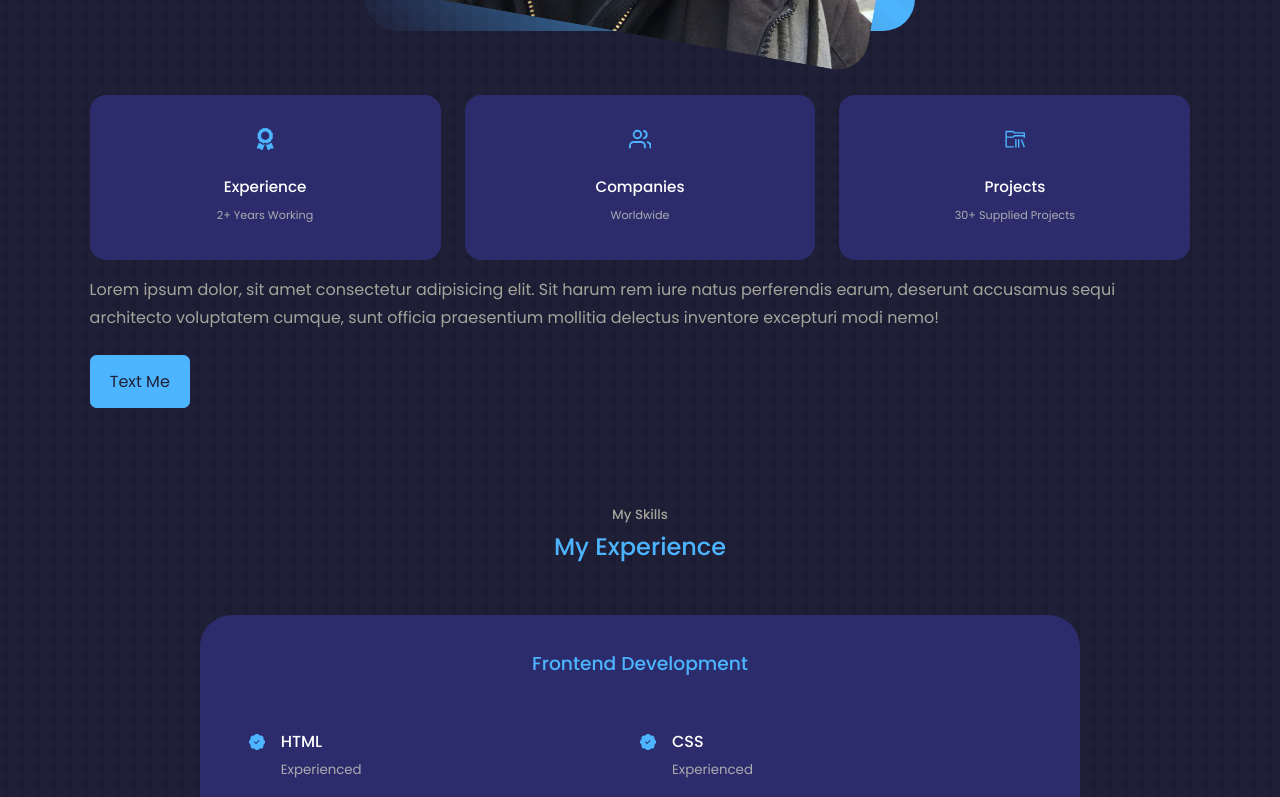
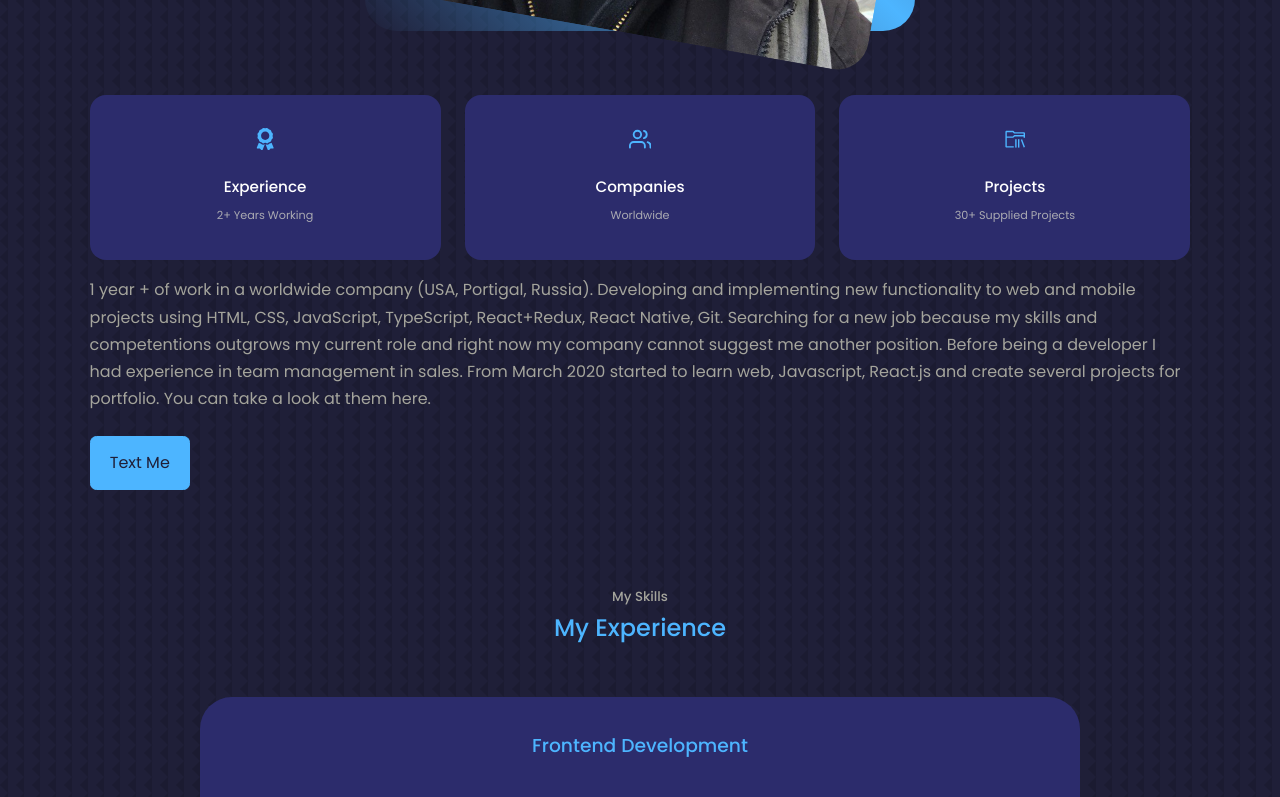
Before and after one commit to bthrsn/react-portfolio, a React (Create React App) app: page / in a window 1280 px wide. Shown: the part 1303-2100 px from the top of the page. Built offline with nearby package versions, Linux system fonts and the light colour scheme.

Commit message:
small refactor

```diff
--- a/src/components/about/About.tsx
+++ b/src/components/about/About.tsx
@@ -36,14 +36,21 @@ const About = () => {
             </article>
           </div>
           <p>
-              Lorem ipsum dolor, sit amet consectetur adipisicing elit. Sit
-              harum rem iure natus perferendis earum, deserunt accusamus sequi
-              architecto voluptatem cumque, sunt officia praesentium mollitia
-              delectus inventore excepturi modi nemo!
-            </p>
-            <a href="#contacts" className="button button-primary">
-              Text Me
-            </a>
+            1 year + of work in a worldwide company (USA, Portigal, Russia).
+            Developing and implementing new functionality to web and mobile
+            projects using HTML, CSS, JavaScript, TypeScript, React+Redux, React
+            Native, Git.
+            Searching for a new job because my skills and
+            competentions outgrows my current role and right now my company
+            cannot suggest me another position.
+            Before being a developer I had
+            experience in team management in sales. From March 2020 started to
+            learn web, Javascript, React.js and create several projects for
+            portfolio. You can take a look at them here.
+          </p>
+          <a href="#contacts" className="button button-primary">
+            Text Me
+          </a>
         </div>
       </div>
     </section>
--- a/src/components/header/header.css
+++ b/src/components/header/header.css
@@ -54,3 +54,9 @@ header {
     display: none;
   }
 }
+
+@media screen and (max-width: 480px) {
+  .main-photo {
+    display: none;
+  }
+}
--- a/src/components/nav/Nav.tsx
+++ b/src/components/nav/Nav.tsx
@@ -7,7 +7,7 @@ import { RiMessage2Line } from "react-icons/ri";
 import { IconType } from "react-icons";
 import {Link} from "react-scroll";
 
-const Nav: React.FC = () => {
+const Nav = () => {
 
   const navItemsList: navItemsListTypes = [
     { name: "home", iconType: AiOutlineHome },
```
